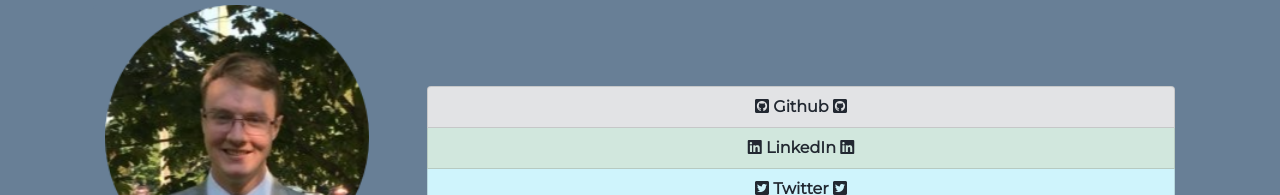
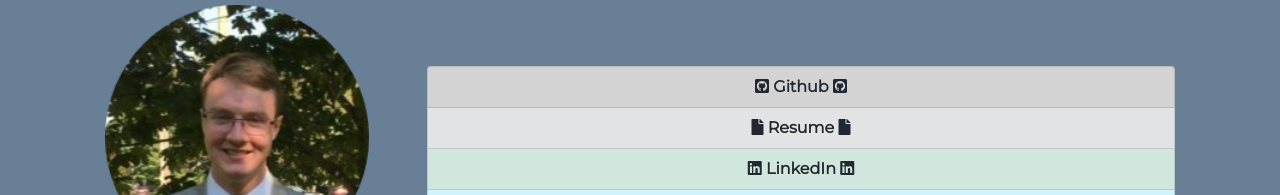
Before and after one commit to Seanmonaghan/Seanmonaghan.github.io, a plain HTML site: page contact.html in a window 1280 px wide. Shown: the part 255-450 px from the top of the page. Drawn offline with nearby package versions, Linux system fonts and the light colour scheme.

Commit message:
added resume link to contact page

```diff
--- a/contact.html
+++ b/contact.html
@@ -64,25 +64,31 @@
             <img src="images/professional-photo.png" class="card-img-top" alt="photo of Sean Monaghan">
             <div class="card-body">
               <p class="card-text">
-                Sean Monaghan <br>(203) 640-9982<br><span id = "email">SeanRyanMonaghan@yahoo.com</span>
+                Sean Monaghan <br>(203) 640-9982<br><span id="email">SeanRyanMonaghan@yahoo.com</span>
               </p>
             </div>
           </section>
 
           <ul class="col-sm-8 list-group">
-            <li class="list-group-item list-group-item-action list-group-item-secondary"> <a
+            <li class="list-group-item list-group-item-action list-group-item-dark"> <a
                 href="https://github.com/Seanmonaghan"><i class="fab fa-github-square"></i> Github <i
                   class="fab fa-github-square"></i></a> </li>
+            <li class="list-group-item list-group-item-action list-group-item-secondary"><a
+                href="/Resume 3_14_2021.pdf"> <i class="fas fa-file"></i> Resume <i
+                  class="fas fa-file"></i> </a></li>
             <li class="list-group-item list-group-item-action list-group-item-success"><a
                 href="https://www.linkedin.com/in/sean-monaghan-8318666b/"> <i class="fab fa-linkedin"></i> LinkedIn <i
                   class="fab fa-linkedin"></i> </a></li>
             <li class="list-group-item list-group-item-action list-group-item-info"><a
                 href="https://twitter.com/SeanMon83059815"> <i class="fab fa-twitter-square"></i> Twitter <i
                   class="fab fa-twitter-square"></i> </a></li>
-            <li class="list-group-item list-group-item-action list-group-item-primary"><a href="https://www.facebook.com/seanmonaghann/"> <i
-                  class="fab fa-facebook-square"></i> Facebook <i class="fab fa-facebook-square"></i> </a></li>
-            <li class="list-group-item list-group-item-action list-group-item-danger"><a href="mailto:seanryanmonaghan@yahoo.com"> <i
-                  class="fas fa-envelope-square"></i> Email <i class="fas fa-envelope-square"></i> </a></li>
+            <li class="list-group-item list-group-item-action list-group-item-primary"><a
+                href="https://www.facebook.com/seanmonaghann/"> <i class="fab fa-facebook-square"></i> Facebook <i
+                  class="fab fa-facebook-square"></i> </a></li>
+            <li class="list-group-item list-group-item-action list-group-item-danger"><a
+                href="mailto:seanryanmonaghan@yahoo.com"> <i class="fas fa-envelope-square"></i> Email <i
+                  class="fas fa-envelope-square"></i> </a></li>
+
           </ul>
         </div>
       </section>
```
